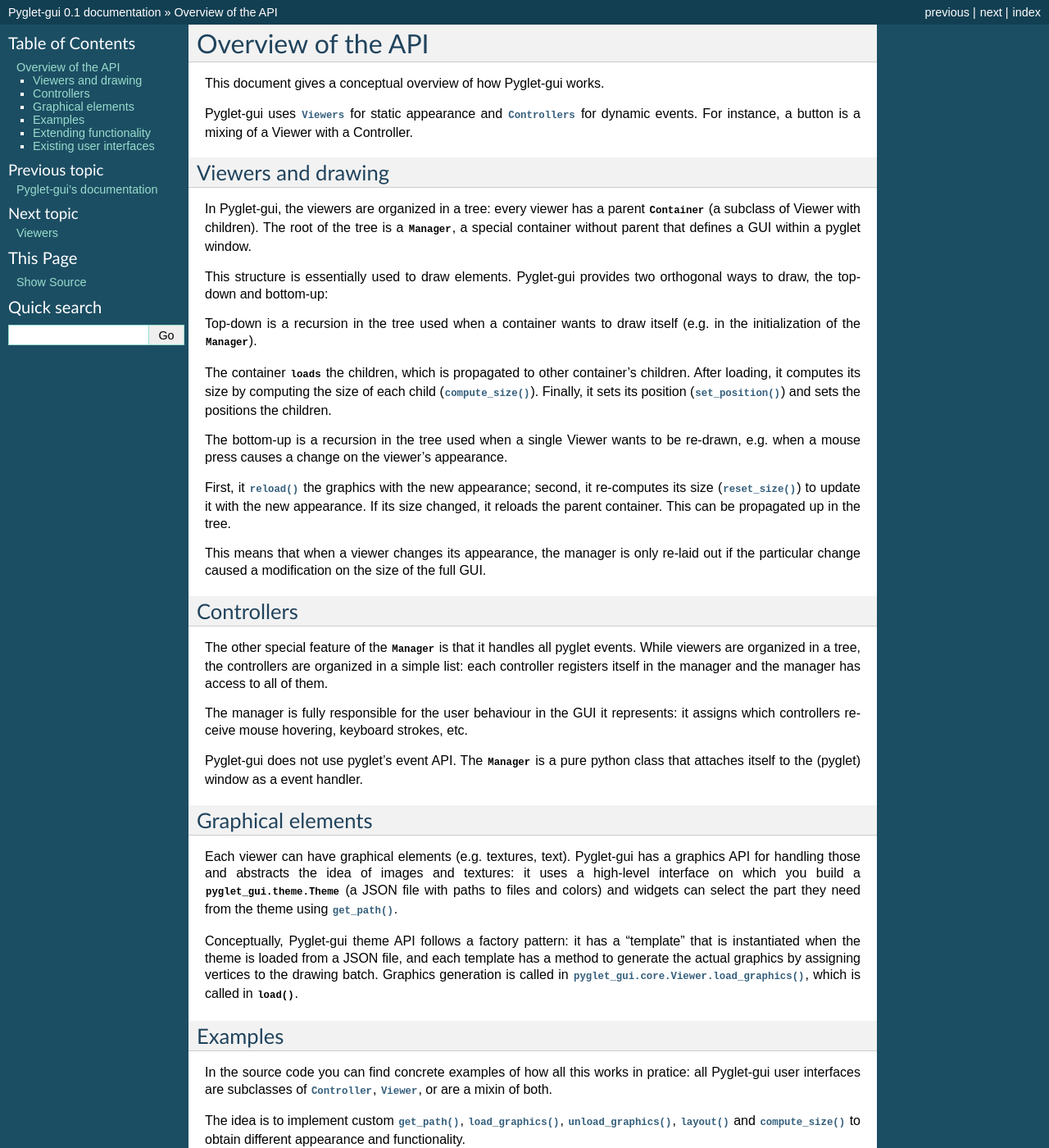
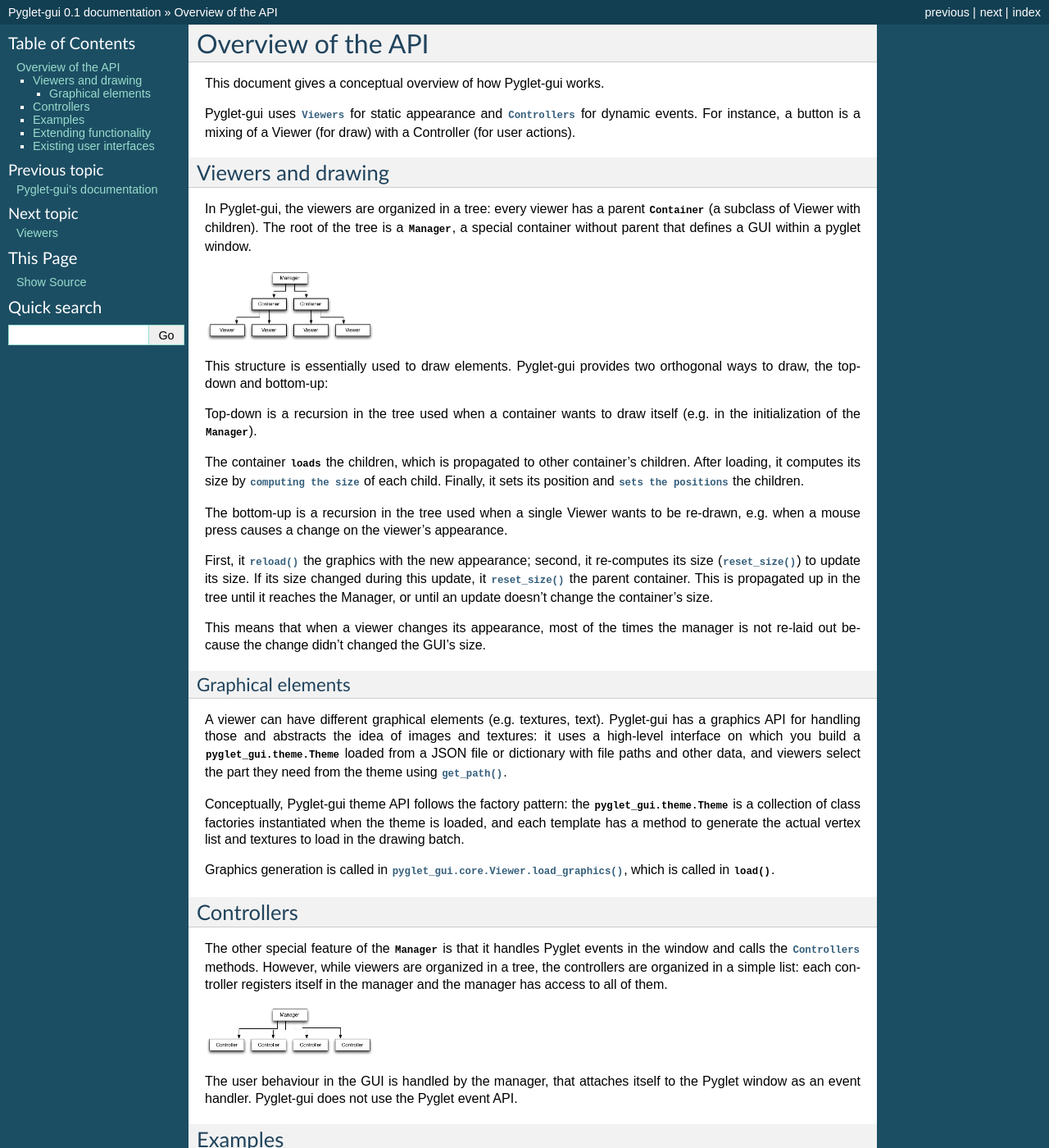
Before and after one commit to jorgecarleitao/pyglet-gui, a Sphinx documentation site: the page built from docs/api.rst, in a window 1280 px wide and 1400 px high. Shown: the whole window at 82% size. Built offline with Sphinx 7.4.7, drawn with Linux system fonts in a browser that asks for light colours; some of the changed text lies outside the part shown.

Commit message:
Improved api docs and added to images to it.

```diff
--- a/docs/api.rst
+++ b/docs/api.rst
@@ -5,15 +5,18 @@
 
 Pyglet-gui uses :class:`Viewers <pyglet_gui.core.Viewer>` for static appearance
 and :class:`Controllers <pyglet_gui.core.Controller>` for dynamic events.
-For instance, a button is a mixing of a Viewer with a Controller.
+For instance, a button is a mixing of a Viewer (for draw) with a Controller (for user actions).
 
 Viewers and drawing
----------------------
+^^^^^^^^^^^^^^^^^^^^^
 
 In Pyglet-gui, the viewers are organized in a tree: every viewer has a
 parent :class:`~pyglet_gui.containers.Container` (a subclass of Viewer with children).
 The root of the tree is a :class:`~pyglet_gui.manager.Manager`, a special
 container without parent that defines a GUI within a pyglet window.
+
+.. image:: tree.png
+    :scale: 50%
 
 This structure is essentially used to draw elements. Pyglet-gui provides two orthogonal ways
 to draw, the top-down and bottom-up:
@@ -21,69 +24,75 @@
 Top-down is a recursion in the tree used when a container wants
 to draw itself (e.g. in the initialization of the :class:`~pyglet_gui.manager.Manager`).
 
-The container :meth:`loads <pyglet_gui.core.Container.load>` the children,
+The container :meth:`loads <pyglet_gui.containers.Container.load>` the children,
 which is propagated to other container's children.
-After loading, it computes its size by computing the size
-of each child (:meth:`~pyglet_gui.core.Viewer.compute_size`).
-Finally, it sets its position (:meth:`~pyglet_gui.core.Viewer.set_position`) and sets the positions the
-children.
+After loading, it computes its size by
+:meth:`computing the size <pyglet_gui.core.Viewer.compute_size>` of each child.
+Finally, it sets its position and :meth:`sets the positions <pyglet_gui.core.Viewer.set_position>` the children.
 
 The bottom-up is a recursion in the tree used when a single Viewer wants to be re-drawn, e.g.
 when a mouse press causes a change on the viewer's appearance.
 
 First, it :meth:`~pyglet_gui.core.Viewer.reload` the
 graphics with the new appearance;
-second, it re-computes its size (:meth:`~pyglet_gui.core.Viewer.reset_size`) to update it with the new appearance.
-If its size changed, it reloads the parent container. This can be propagated up in the tree.
+second, it re-computes its size (:meth:`~pyglet_gui.core.Viewer.reset_size`) to update its size.
+If its size changed during this update, it :meth:`~pyglet_gui.core.Viewer.reset_size` the parent container.
+This is propagated up in the tree until it reaches the Manager, or until an update doesn't change the container's size.
 
-This means that when a viewer changes its appearance, the manager is
-only re-laid out if the particular change caused a modification on the size of the full GUI.
+This means that when a viewer changes its appearance, most of the times the manager is
+not re-laid out because the change didn't changed the GUI's size.
 
-Controllers
--------------
-
-The other special feature of the :class:`~pyglet_gui.manager.Manager` is that it handles all pyglet events.
-While viewers are organized in a tree, the controllers are organized in a simple list:
-each controller registers itself in the manager and the manager has access to all of them.
-
-The manager is fully responsible for the user behaviour in the GUI it represents:
-it assigns which controllers receive mouse hovering, keyboard strokes, etc.
-
-Pyglet-gui does not use pyglet's event API. The :class:`~pyglet_gui.manager.Manager`
-is a pure python class that attaches itself to the (pyglet) window as a event handler.
 
 Graphical elements
 -------------------
 
-Each viewer can have graphical elements (e.g. textures, text).
+A viewer can have different graphical elements (e.g. textures, text).
 Pyglet-gui has a :doc:`graphics API <theme_api>` for handling those and
 abstracts the idea of images and textures: it uses a high-level interface
-on which you build a :class:`pyglet_gui.theme.Theme` (a JSON file with paths to files and colors)
-and widgets can select the part they need from the theme using :meth:`~pyglet_gui.core.Viewer.get_path`.
+on which you build a :class:`pyglet_gui.theme.Theme` loaded from a JSON file or dictionary with file paths and
+other data, and viewers select the part they need from the theme using :meth:`~pyglet_gui.core.Viewer.get_path`.
 
-Conceptually, Pyglet-gui theme API follows a factory pattern: it has a "template" that is instantiated
-when the theme is loaded from a JSON file, and each template has a method to generate the actual graphics
-by assigning vertices to the drawing batch.
+Conceptually, Pyglet-gui theme API follows the factory pattern: the :class:`pyglet_gui.theme.Theme` is a collection
+of class factories instantiated when the theme is loaded,
+and each template has a method to generate the actual vertex list and textures to load in the drawing batch.
+
 Graphics generation is called in :meth:`pyglet_gui.core.Viewer.load_graphics`, which is called in
 :meth:`~pyglet_gui.core.Viewer.load`.
 
+Controllers
+^^^^^^^^^^^^^^
+
+The other special feature of the :class:`~pyglet_gui.manager.Manager` is that it handles Pyglet events in the window
+and calls the :class:`Controllers <pyglet_gui.core.Controller>` methods.
+However, while viewers are organized in a tree, the controllers are organized in a simple list:
+each controller registers itself in the manager and the manager has access to all of them.
+
+.. image:: controllers.png
+    :scale: 50%
+
+The user behaviour in the GUI is handled by the manager,
+that attaches itself to the Pyglet window as an event handler. Pyglet-gui does not use the Pyglet event API.
+
 Examples
-----------
+^^^^^^^^^^^^
 
-In the source code you can find concrete examples of how all this works in pratice: all Pyglet-gui
-user interfaces are subclasses of :class:`~pyglet_gui.core.Controller`, :class:`~pyglet_gui.core.Viewer`, or
-are a mixin of both.
-
-The idea is to implement custom :meth:`~pyglet_gui.core.Viewer.get_path`, :meth:`~pyglet_gui.core.Viewer.load_graphics`,
-:meth:`~pyglet_gui.core.Viewer.unload_graphics`, :meth:`~pyglet_gui.core.Viewer.layout`
-and :meth:`~pyglet_gui.core.Viewer.compute_size` to obtain different appearance and functionality.
-
-In the directory "examples" you can find examples of how to instantiate GUIs and how to extend the existing
+In the directory "examples" you can find simple examples of how to instantiate GUIs and how to extend the existing
 elements.
 
+In the source code you can find more examples: all Pyglet-gui
+user interfaces are subclasses of :class:`~pyglet_gui.core.Controller`, :class:`~pyglet_gui.core.Viewer`, or
+are a mixin of both that implement the custom methods
+
+* :meth:`~pyglet_gui.core.Viewer.get_path`
+* :meth:`~pyglet_gui.core.Viewer.load_graphics`
+* :meth:`~pyglet_gui.core.Viewer.unload_graphics`
+* :meth:`~pyglet_gui.core.Viewer.layout`
+* :meth:`~pyglet_gui.core.Viewer.compute_size`
+
+to obtain different appearance and functionality.
 
 Extending functionality
------------------------
+^^^^^^^^^^^^^^^^^^^^^^^^
 
 Pyglet-gui already has some end-user interfaces such as sliders and buttons, but they were designed to be extendable
 to your needs:
@@ -120,7 +129,7 @@
 
 
 Existing user interfaces
------------------------
+^^^^^^^^^^^^^^^^^^^^^^^^
 
 Viewers:
     * Graphics: a viewer with a graphic element from the theme.
```
Also changed, not shown: docs/controllers.png (added), docs/tree.png (added).
